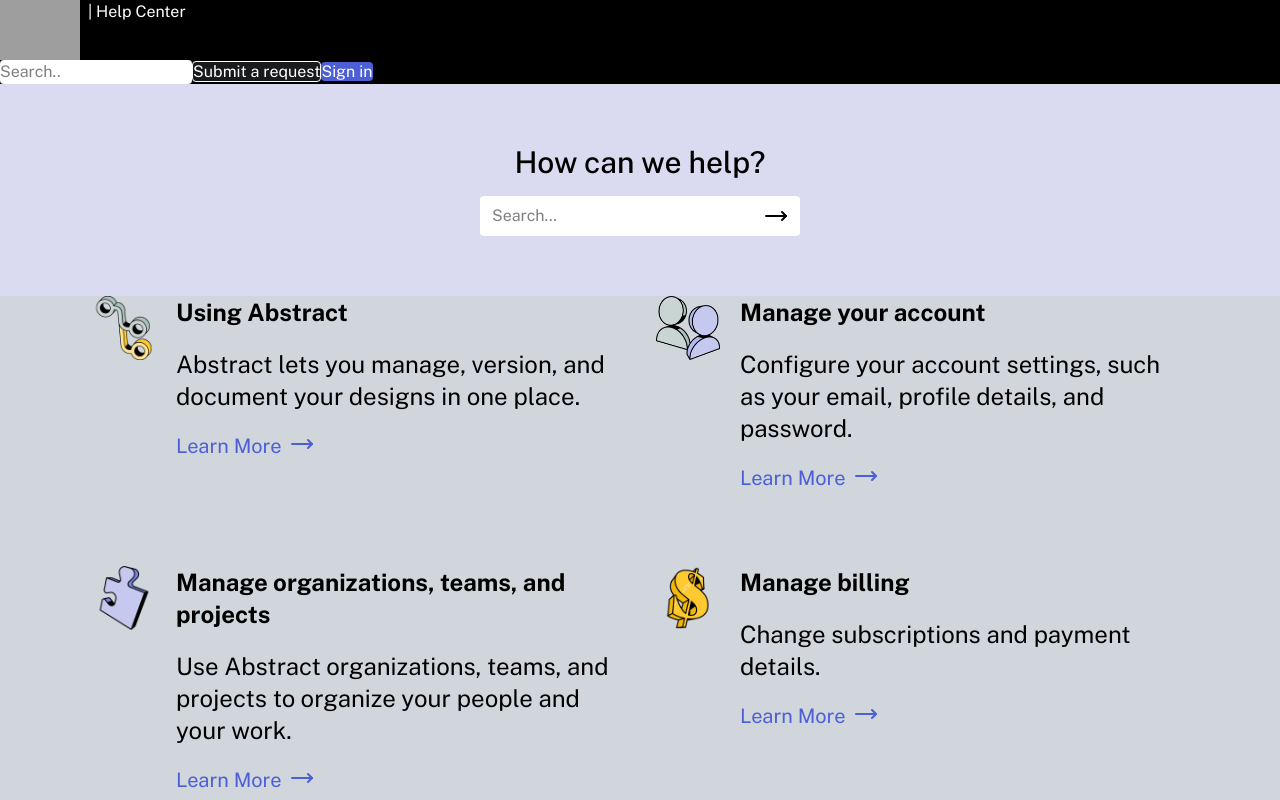
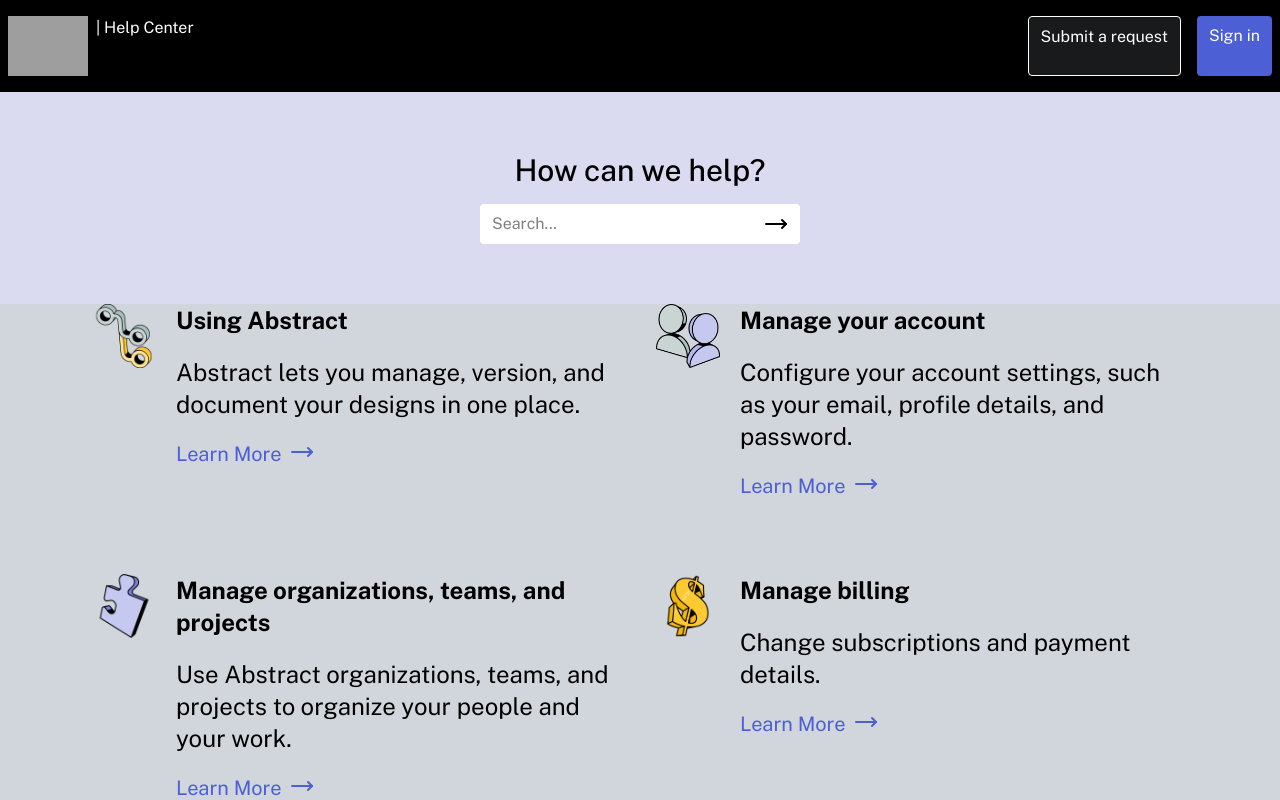
Before and after one commit to emmant-web/FP-abstract, a React (Vite) app: page / in a window 1280 px wide. Shown: the top 800 px of the page. Built offline with nearby package versions, Linux system fonts and the light colour scheme; grey boxes are pictures that could not be loaded.

Commit message:
added header v1 with responsiveness for mobile and tablet

```diff
--- a/src/components/Header.jsx
+++ b/src/components/Header.jsx
@@ -1,23 +1,79 @@
-import abstractLogo from "../assets/images/abstract-logo-white.svg"
+import { useState } from "react";
+import { Search } from "lucide-react";
+import abstractLogo from "../assets/images/abstract-logo-white.svg";
+
+function Header() {
+  const [menuOpen, setMenuOpen] = useState(false);
+  const [showSearch, setShowSearch] = useState(false);
+
+  return (
+    <header className="bg-black flex justify-between py-4 px-2 relative">
+      {/* logo and help center */}
+      <div className="flex gap-2">
+        <img src={abstractLogo} className="w-20 h-auto" />
+        <a href="#" className="text-white">
+          <span>| Help Center</span>
+        </a>
+      </div>
+
+      {/* right side buttons */}
+      <div className="flex gap-4">
+        {/* search button for tablet and mobile */}
+        <button className="lg:hidden" onClick={() => setShowSearch(true)}>
+          <Search color="#fff" />
+        </button>
 
 
-function Header() {
-  return (
-    <div className="bg-black">
-        <div className="flex gap-2">
-            <img src={abstractLogo} className="w-20 h-auto"/>
-            <a href="#" className="text-white"><span>| Help Center</span></a>
-        </div>
-        <div>
+        <button
+        className="text-white lg:hidden"
+        onClick={() => setMenuOpen(!menuOpen)}>
+          {menuOpen ? "✕" : "☰"}
+        </button>
 
-            <input type="text" placeholder="Search.." className="bg-white rounded"></input>
-            <a href="" className="bg-[#191a1b] text-white border border-white rounded">Submit a request</a>
-            <a href="" className="bg-[#4C5FD5] text-white rounded">Sign in</a>
+        {/* submit request and sign in buttons */}
+        <div className="flex gap-4 hidden lg:flex">
+          <a
+            href=""
+            className="bg-[#191a1b] text-white border border-white rounded px-3 py-2"
+          >
+            Submit a request
+          </a>
+          <a href="" className="bg-[#4C5FD5] text-white rounded px-3 py-2">
+            Sign in
+          </a>
         </div>
 
-  </div>
-  )
+        {/* mobile search overlay */}
+        {showSearch && (
+          <div className="absolute top-0 left-0 w-full h-full bg-white flex justify-center items-center px-5">
+            <input type="text" placeholder="Search..." className="bg-white w-full h-full" />
+            <button
+              className="text-black text-xl bg-white h-full"
+              onClick={() => setShowSearch(false)}
+            >
+              X
+            </button>
+          </div>
+        )}
 
+        {/* mobile menu dropdown */}
+        {menuOpen && (
+          <div className="absolute left-0 right-0 top-full bg-black flex flex-col gap-3 p-4 lg:hidden">
+            <a
+              href=""
+              className="bg-[#191a1b] text-white border border-white rounded px-3 py-2"
+            >
+              Submit a request
+            </a>
+            <a href="" className="bg-[#4C5FD5] text-white rounded px-3 py-2">
+              Sign in
+            </a>
+          </div>
+        )}
+
+      </div>
+    </header>
+  );
 }
 
 export default Header;
```
